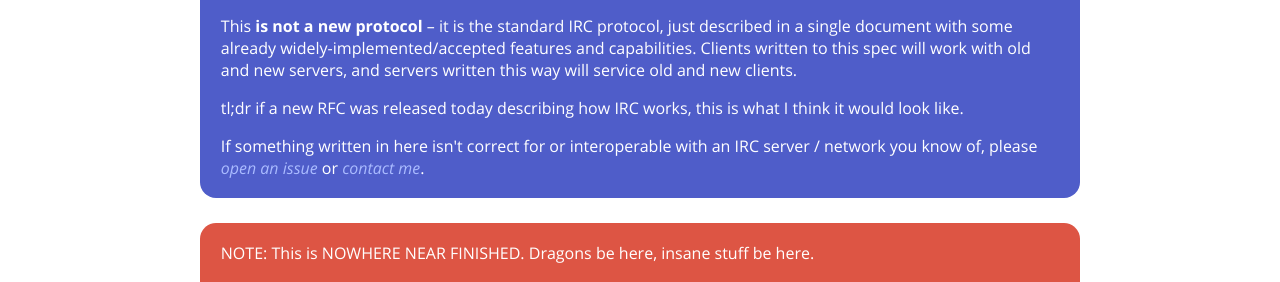
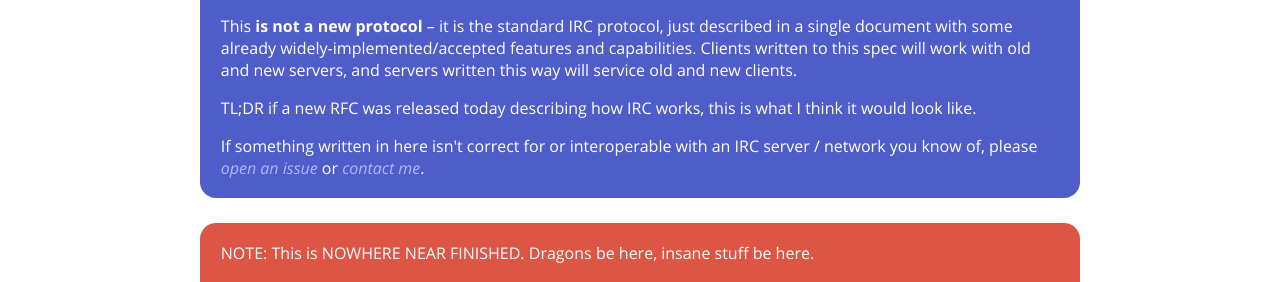
Before and after one commit to ircdocs/modern-irc, a Jekyll site: the page built from index.md, in a window 1280 px wide and 900 px high. Shown: the part 283-565 px from the top of the window. Built offline with Jekyll 4.4.1, drawn with Linux system fonts in a browser that asks for light colours; some of the changed text lies outside the part shown.

Commit message:
Fix a few typos/acronyms

```diff
--- a/index.md
+++ b/index.md
@@ -27,7 +27,7 @@ copyrights:
 <div class="note">
     <p>This document intends to be a useful overview and reference of the IRC client protocol as it is implemented today. It is a <a href="./about.html#living-specifications">living specification</a> which is updated in response to feedback and implementations as they change. This document describes existing behaviour and what I consider best practices for new software.</p>
     <p>This <strong>is not a new protocol</strong> &ndash; it is the standard IRC protocol, just described in a single document with some already widely-implemented/accepted features and capabilities. Clients written to this spec will work with old and new servers, and servers written this way will service old and new clients.</p>
-    <p>tl;dr if a new RFC was released today describing how IRC works, this is what I think it would look like.</p>
+    <p>TL;DR if a new RFC was released today describing how IRC works, this is what I think it would look like.</p>
     <p>If something written in here isn't correct for or interoperable with an IRC server / network you know of, please <a href="https://github.com/ircdocs/modern-irc/issues">open an issue</a> or <a href="mailto:daniel@danieloaks.net">contact me</a>.</p>
 </div>
 
@@ -765,9 +765,9 @@ The `QUIT` command is used to terminate a client's connection to the server. The
 
 This message may also be sent from the server to a client to show that a client has exited from the network. This is typically only dispatched to clients that share a channel with the exiting user. When the `QUIT` message is sent to clients, `<source>` represents the client that has exited the network.
 
-When connections are terminated by a client-sent `QUIT` command, servers SHOULD prepend `<reason>` with the ascii string `"Quit: "` when sending `QUIT` messages to other clients, to represent that this user terminated the connection themselves. This applies even if `<reason>` is empty, in which case the reason sent to other clients SHOULD be just this `"Quit: "` string. However, clients SHOULD NOT change behaviour based on the prefix of `QUIT` message reasons, as this is not required behaviour from servers.
+When connections are terminated by a client-sent `QUIT` command, servers SHOULD prepend `<reason>` with the ASCII string `"Quit: "` when sending `QUIT` messages to other clients, to represent that this user terminated the connection themselves. This applies even if `<reason>` is empty, in which case the reason sent to other clients SHOULD be just this `"Quit: "` string. However, clients SHOULD NOT change behaviour based on the prefix of `QUIT` message reasons, as this is not required behaviour from servers.
 
-When a netsplit (the disconnecting of two servers) occurs, a `QUIT` message is generated for each client that has exited the network, distributed in the same way as ordinary `QUIT` messages. The `<reason>` on these `QUIT` messages SHOULD be composed of the names of the two servers involved, separated by a SPACE `(' ', 0x20)`. The first name is that of the server which is still connected and the second name is that of the server which has become disconnected. If servers wish to hide or obscure the names of the servers involved, the `<reason>` on these messages MAY also be the literal ascii string `"*.net *.split"` (i.e. the two server names are replaced with `"*.net"` and `"*.split"`). Software that implements the IRCv3 [`batch` Extension](http://ircv3.net/specs/extensions/batch-3.2.html) should also look at the [`netsplit` and `netjoin`](http://ircv3.net/specs/extensions/batch/netsplit-3.2.html) batch types.
+When a netsplit (the disconnecting of two servers) occurs, a `QUIT` message is generated for each client that has exited the network, distributed in the same way as ordinary `QUIT` messages. The `<reason>` on these `QUIT` messages SHOULD be composed of the names of the two servers involved, separated by a SPACE `(' ', 0x20)`. The first name is that of the server which is still connected and the second name is that of the server which has become disconnected. If servers wish to hide or obscure the names of the servers involved, the `<reason>` on these messages MAY also be the literal ASCII string `"*.net *.split"` (i.e. the two server names are replaced with `"*.net"` and `"*.split"`). Software that implements the IRCv3 [`batch` Extension](http://ircv3.net/specs/extensions/batch-3.2.html) should also look at the [`netsplit` and `netjoin`](http://ircv3.net/specs/extensions/batch/netsplit-3.2.html) batch types.
 
 If a client connection is closed without the client issuing a `QUIT` command to the server, the server MUST distribute a `QUIT` message to other clients informing them of this, distributed in the same was an ordinary `QUIT` message. Servers MUST fill `<reason>` with a message reflecting the nature of the event which caused it to happen. For instance, `"Ping timeout: 120 seconds"`, `"Excess Flood"`, and `"Too many connections from this IP"` are examples of relevant reasons for closing or for a connection with a client to have been closed.
 
```
Also changed, not shown: other parts of index.md (+1 -1 lines).
